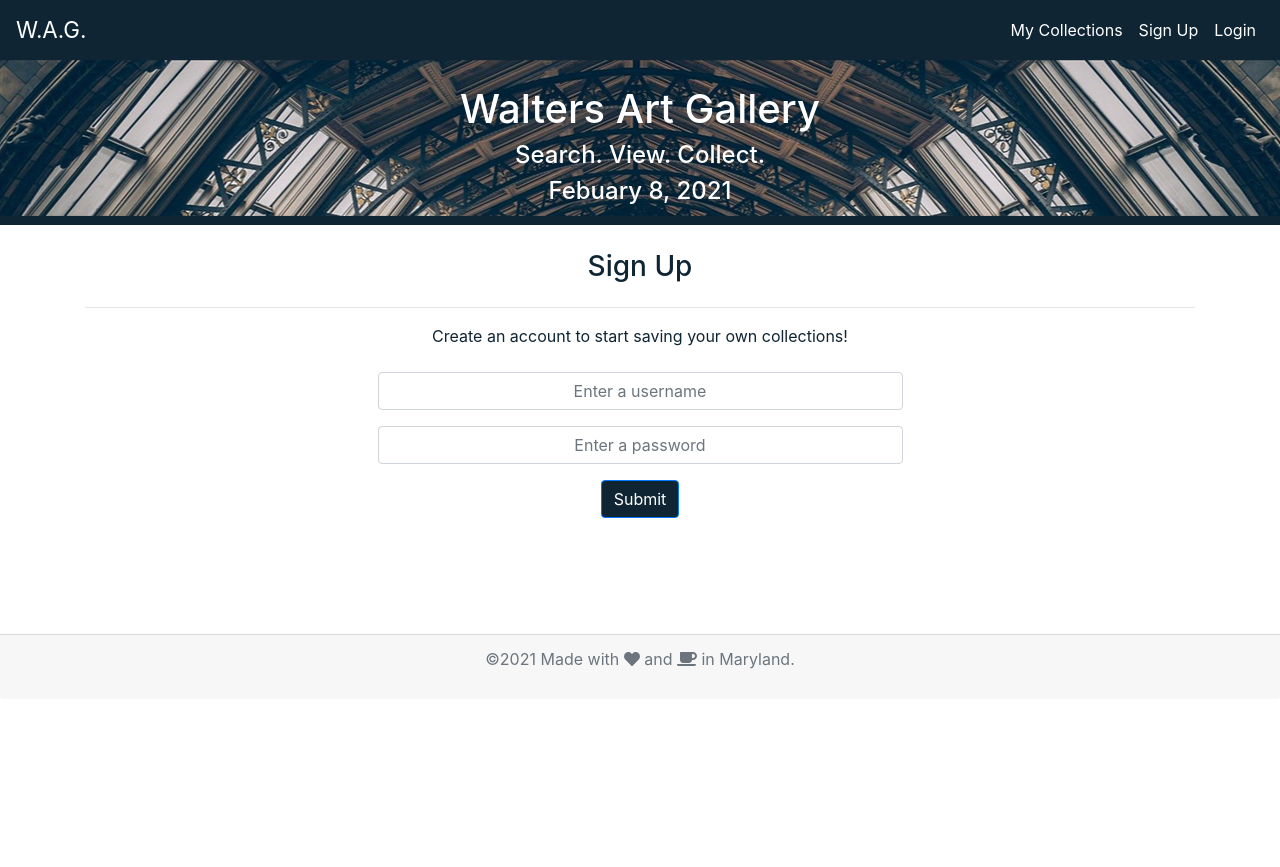
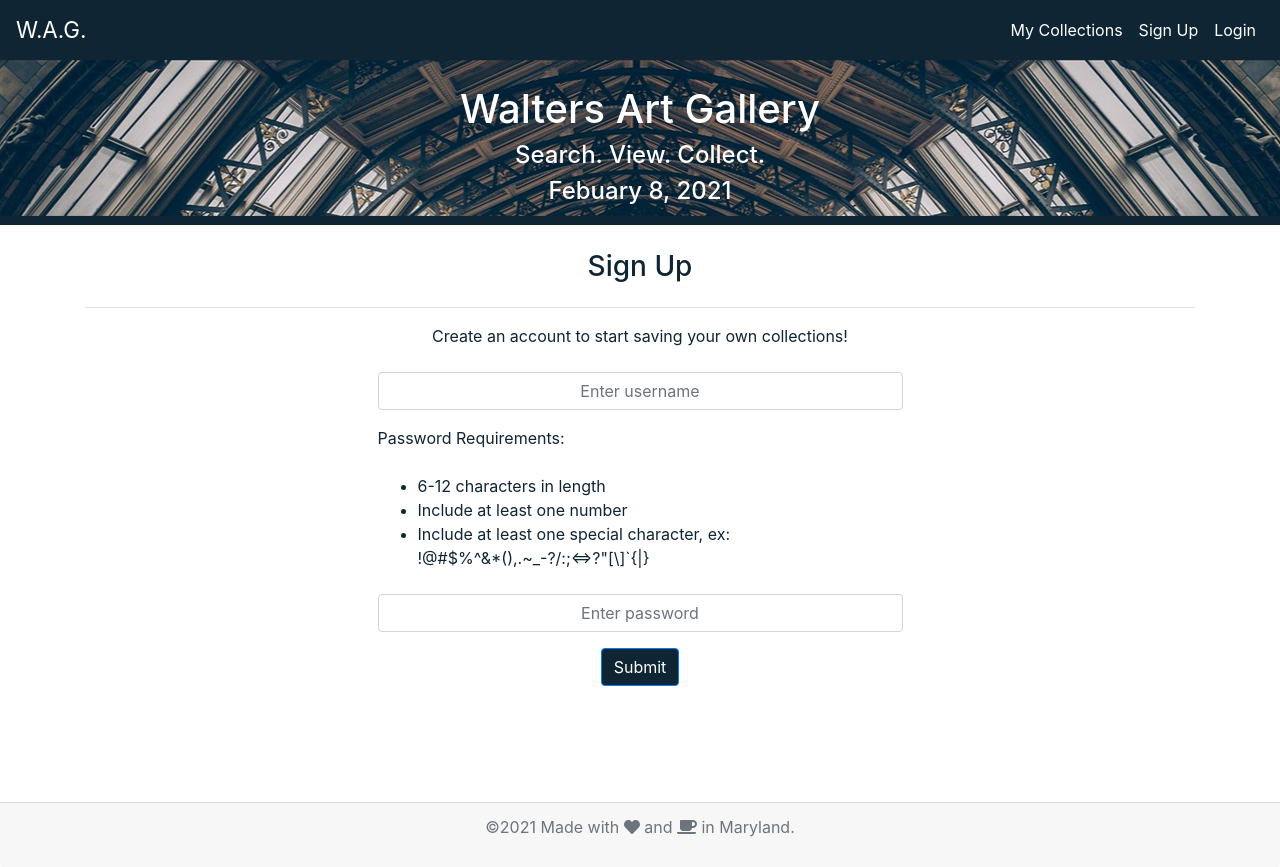
Before and after one commit to jrtwheeler/Walters_Art_Gallery_App, a React (Create React App) app in the folder client/: page /signup in a window 1280 px wide. Before the commit the page ends 800 px from the top, so only its background shows below. Built offline with nearby package versions, Linux system fonts and the light colour scheme.

Commit message:
Add password requirements

```diff
--- a/client/src/pages/SignUp.js
+++ b/client/src/pages/SignUp.js
@@ -5,6 +5,7 @@
 import Container from "../components/Container";
 
 function SignUp() {
+  var specialChars = ' !@#$%^&*(),.~_-?/:;<=>?"[\\]`{|} ';
   const history = useHistory();
   const [registerUsername, setRegisterUsername] = useState("");
   const [registerPassword, setRegisterPassword] = useState("");
@@ -30,28 +31,43 @@
     <Container fluid style={{ marginTop: 25, color: "#0F2534" }}>
       <h3 className="text-center mb-4">Sign Up</h3>
       <hr />
-      <p className="text-center mb-4">Create an account to start saving your own collections!</p>
+      <p className="text-center mb-4">
+        Create an account to start saving your own collections!
+      </p>
       <div className="w-50 container-fluid justify-content-center">
         <Form className="text-center">
           <Form.Group controlId="formBasicUsername">
             <Form.Control
               className="text-center"
               type="username"
-              placeholder="Enter a username"
+              placeholder="Enter username"
               onChange={(e) => setRegisterUsername(e.target.value)}
             />
           </Form.Group>
-
+          <p className="text-left mb-4">Password Requirements:</p>
+          <ul className="text-left mb-4">
+            <li>6-12 characters in length</li>
+            <li>Include at least one number</li>
+            <li>
+              Include at least one special character, ex: <br />
+              {specialChars}
+            </li>
+          </ul>
           <Form.Group controlId="formBasicPassword">
             <Form.Control
               className="text-center"
               type="password"
-              placeholder="Enter a password"
+              placeholder="Enter password"
               onChange={(e) => setRegisterPassword(e.target.value)}
             />
-            <Button className="mt-3" style={{ backgroundColor: "#0F2534" }} type="submit" onClick={signup}>
+            <Button
+              className="mt-3"
+              style={{ backgroundColor: "#0F2534" }}
+              type="submit"
+              onClick={signup}
+            >
               Submit
-          </Button>
+            </Button>
           </Form.Group>
         </Form>
       </div>
```
